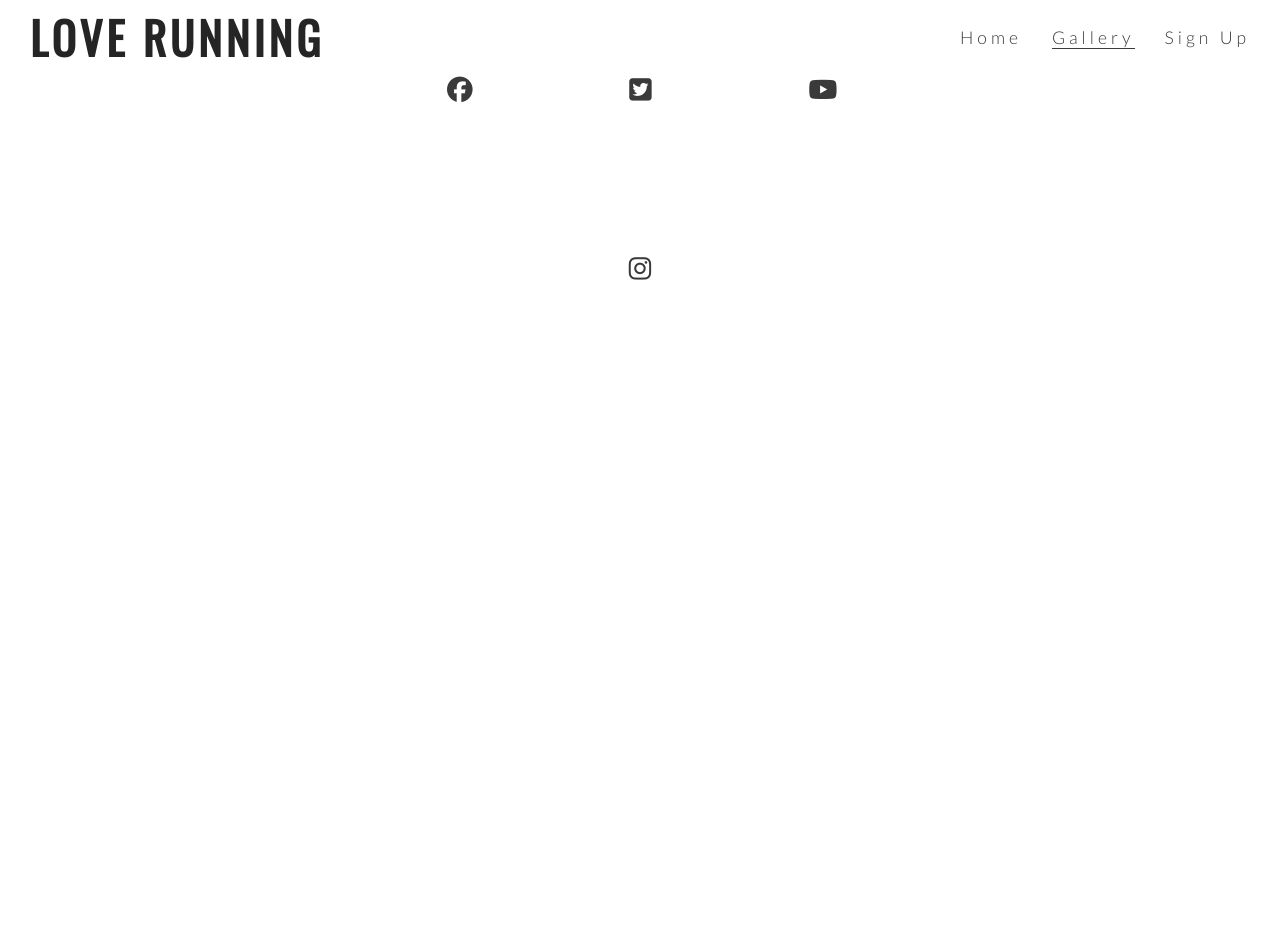
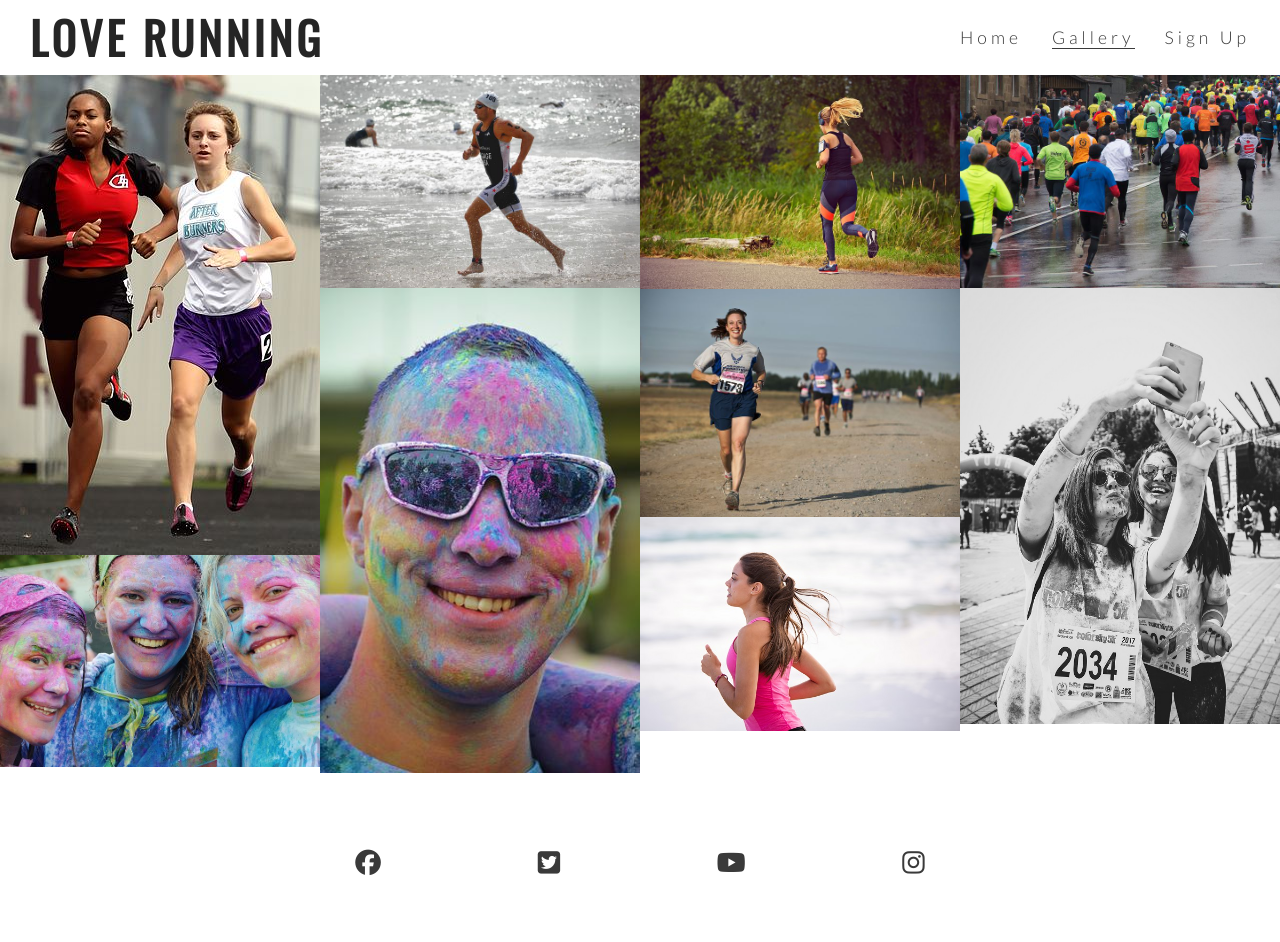
Before and after one commit to edwardgurney/love-running, a plain HTML site: page gallery.html in a window 1280 px wide. Before the commit the page ends 800 px from the top, so only its background shows below. Drawn offline with nearby package versions, Linux system fonts and the light colour scheme.

Commit message:
Add gallery images and masonry styling

```diff
--- a/assets/css/style.css
+++ b/assets/css/style.css
@@ -239,3 +239,16 @@ footer {
     padding: 5%;
     color: #3a3a3a;
 }
+
+/* gallery */
+
+#photos {
+    clear: both;
+    line-height: 0;
+    column-count: 4;
+    column-gap: 0;
+}
+
+#photos > img {
+    width: 100%;
+}
--- a/gallery.html
+++ b/gallery.html
@@ -28,8 +28,18 @@
             </nav>
         </a>
     </header>
+    <section id="photos">
+        <img src="assets/images/athletes.jpg" alt="Two athletes running together">
+        <img src="assets/images/girls.jpg" alt="Three girls at charity paint running festival">
+        <img src="assets/images/runner3.jpg" alt="Solo male runner jogging on the beach">
+        <img src="assets/images/man.jpg" alt="Man at charity paint running festival">
+        <img src="assets/images/runner1.jpg" alt="solo female runner jogging through phoenix park">
+        <img src="assets/images/runner2.jpg" alt="Runner competing in marathon">
+        <img src="assets/images/runner4.jpg" alt="Solo female runner jogging on the beach">
+        <img src="assets/images/running_gang.jpg" alt="Large group of runners taking part in a marathon on a rainy day">
+        <img src="assets/images/mud-run.jpg" alt="Two women runners taking a muddy selfie after the mud runners championship">
+    </section>
 
-    </section>
     <footer>
         <ul class="social-networks">
             <li>
```
Also changed, not shown: assets/images/athletes.jpg (added), assets/images/girls.jpg (added), assets/images/man.jpg (added), assets/images/mud-run.jpg (added), assets/images/runner1.jpg (added), assets/images/runner2.jpg (added), assets/images/runner3.jpg (added), assets/images/runner4.jpg (added), assets/images/running_gang.jpg (added).
